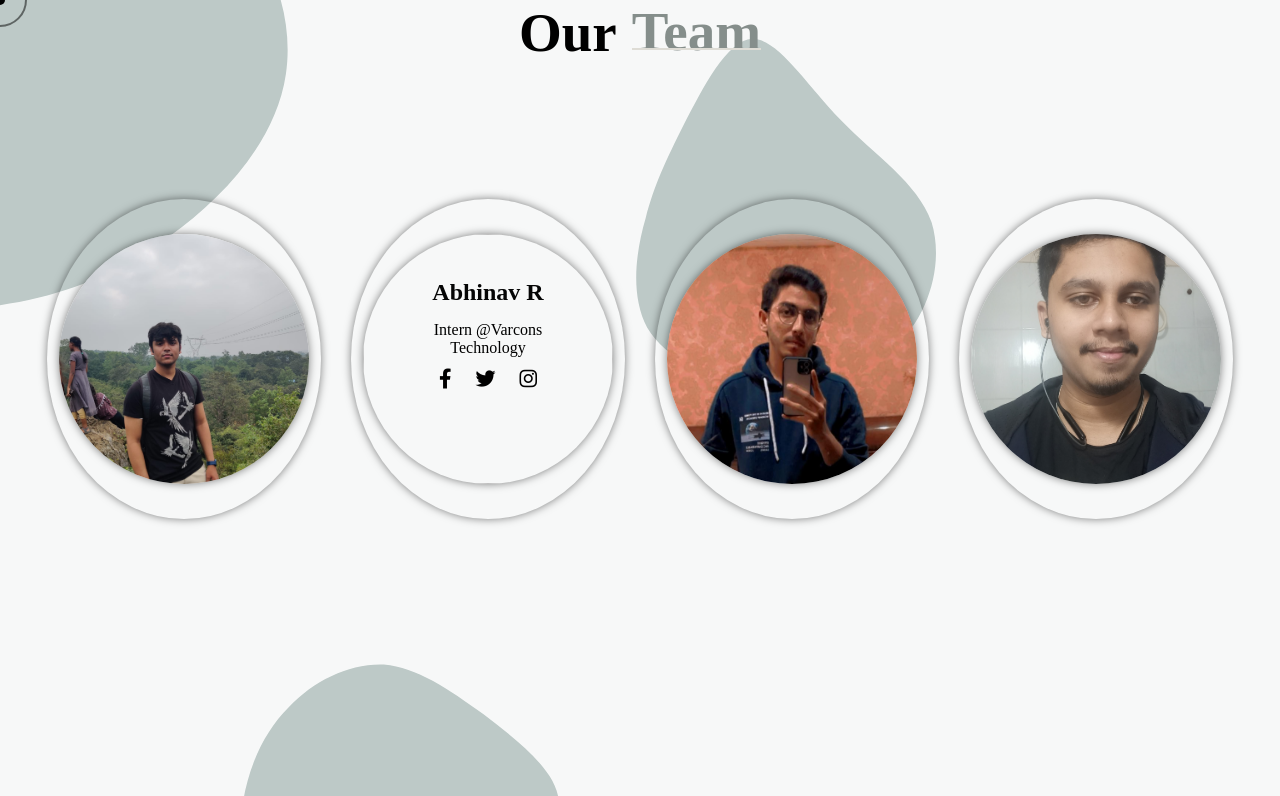
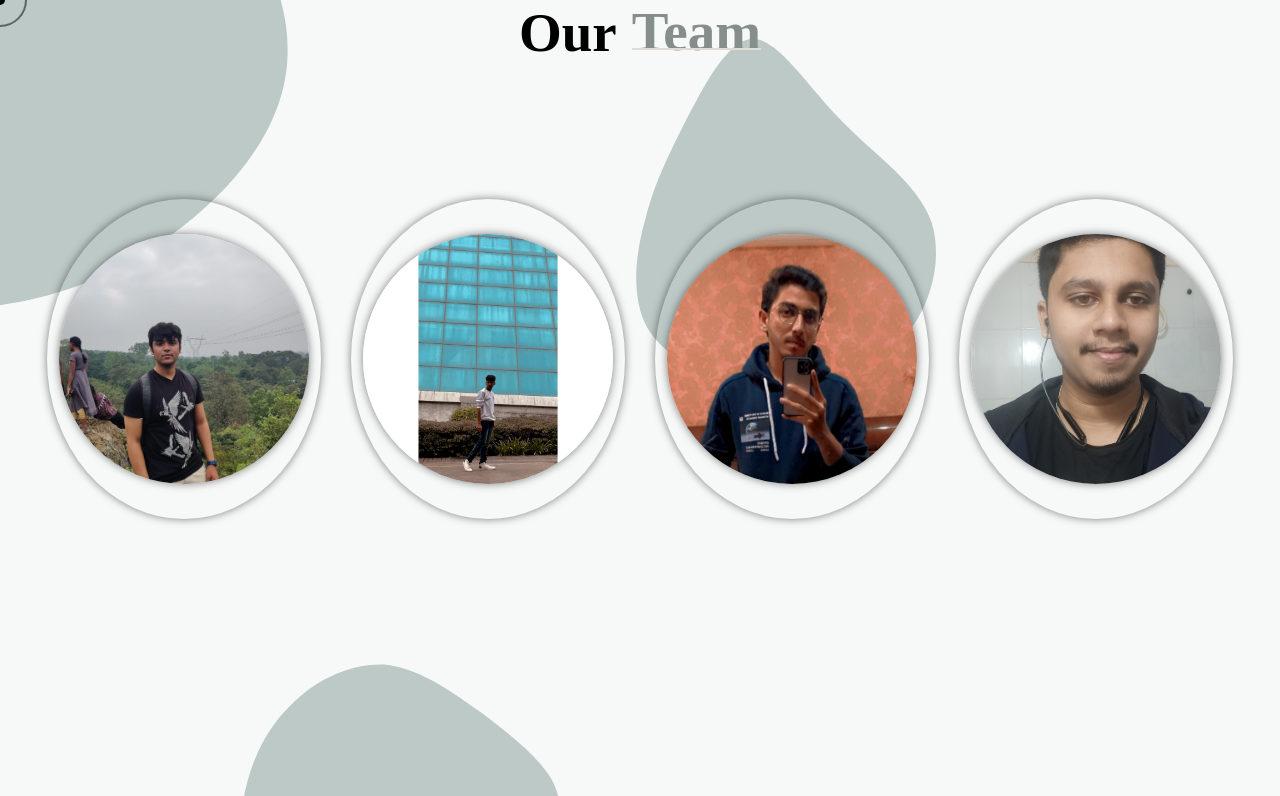
Before and after one commit to aksharkh/Smart-home-dashboard-, a plain HTML site: page aboutus.html in a window 1280 px wide. Shown: the top 796 px of the page. Drawn offline with nearby package versions, Linux system fonts and the light colour scheme.

Commit message:
Update aboutus.html

```diff
--- a/aboutus.html
+++ b/aboutus.html
@@ -3,7 +3,7 @@
 <head>
     <meta charset="UTF-8">
     <meta name="viewport" content="width=device-width, initial-scale=1.0">
-    <title>Document</title>
+    <title>About Us</title>
     <link rel="stylesheet" href="aboutus.css">
     <link rel="stylesheet" href="https://cdnjs.cloudflare.com/ajax/libs/font-awesome/6.1.1/css/all.min.css" integrity="sha512-KfkfwYDsLkIlwQp6LFnl8zNdLGxu9YAA1QvwINks4PhcElQSvqcyVLLD9aMhXd13uQjoXtEKNosOWaZqXgel0g==" crossorigin="anonymous" referrerpolicy="no-referrer" />
     <link rel="stylesheet" href="https://fonts.googleapis.com/css2?family=Material+Symbols+Outlined:opsz,wght,FILL,GRAD@24,400,0,0" />
@@ -33,7 +33,7 @@
             </div>
 
             <div class="profile">
-                <img src="/IMG-20231202-WA0005.jpg">
+                <img src="WhatsApp Image 2023-12-05 at 11.31.17_21beee88.jpg">
 
                 <div class="info">
                     <h2 class="name">Abhinav R</h2>
```
